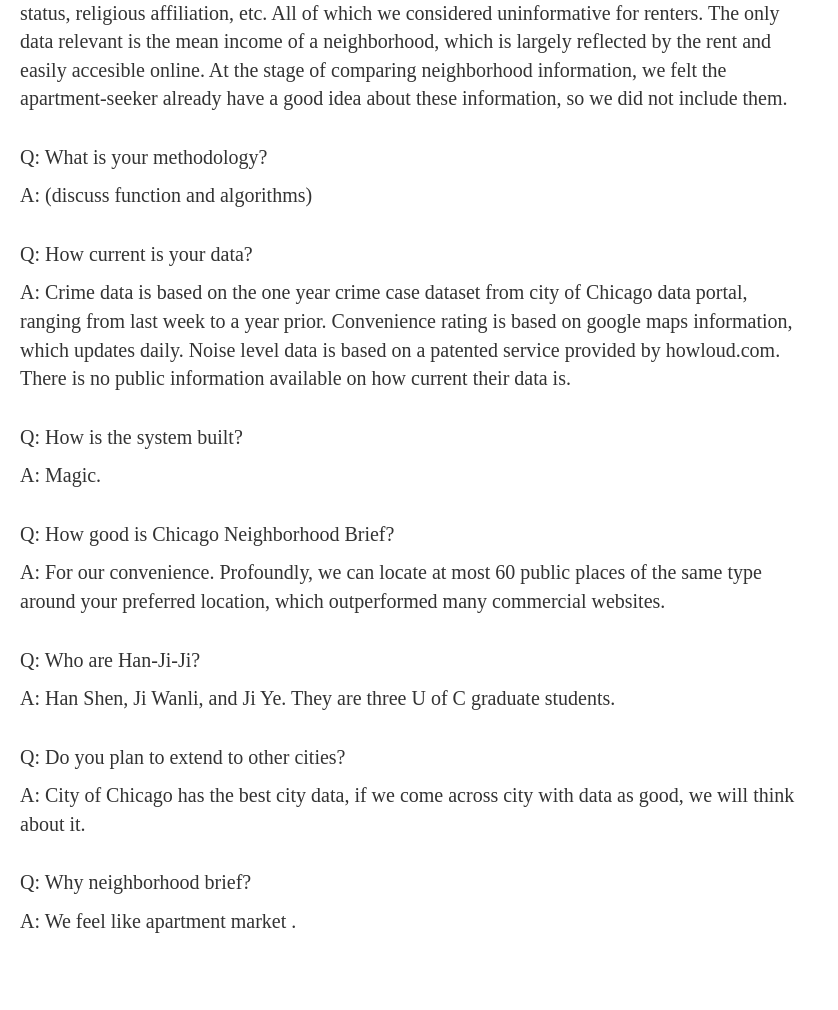
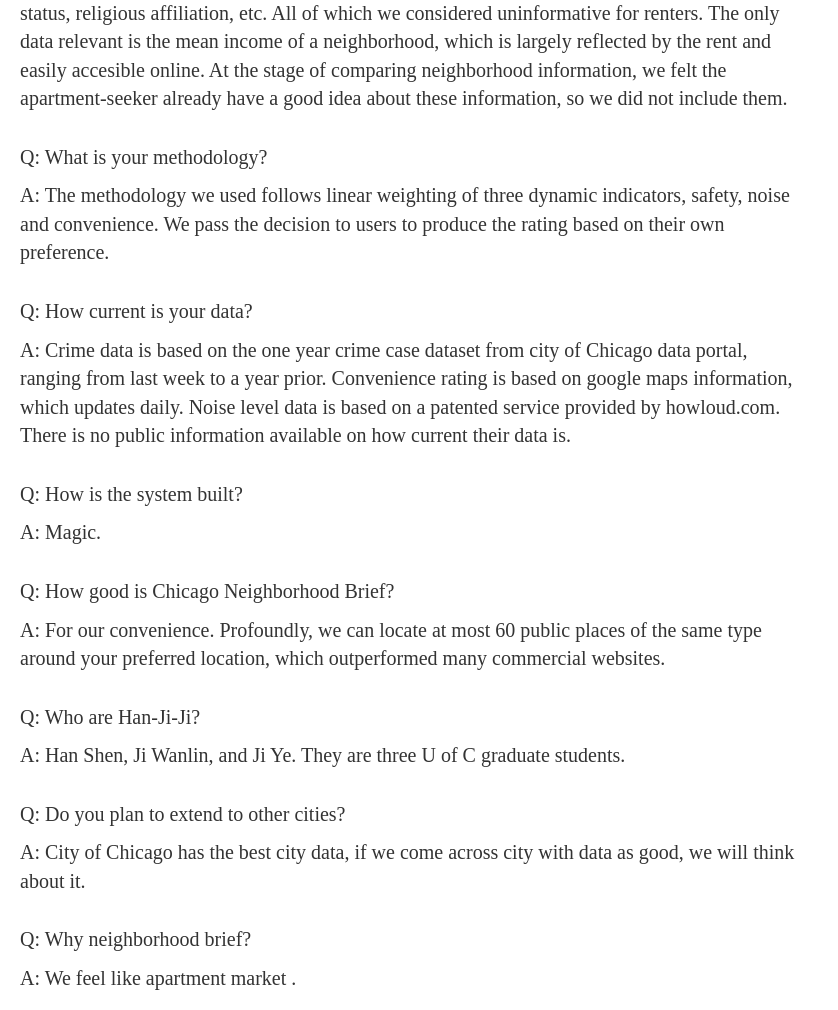
Before and after one commit to EricUC/chicago_neighborhood_report, a Django app: page /city/FAQs/ in a window 1280 px wide. Shown: the part 372-1382 px from the top of the page, without its empty margins (0-838 px from the left). Before the commit the page ends 1305 px from the top, so only its background shows below. Run offline with Django 3.2, Linux system fonts and the light colour scheme; style sheets or scripts are compiled from the project's sources; parts of the project's set-up code (start-up, migrations or seed data) failed here and were passed over; some libraries are stand-ins or nearby versions; some web fonts are replaced.

Commit message:
HTML update

```diff
--- a/city/templates/city/FAQs.html
+++ b/city/templates/city/FAQs.html
@@ -30,8 +30,8 @@
 <p>A: We choose not to include lots of data regarding the neighborhood profiles such as age, marital status, religious affiliation, etc. All of which we considered uninformative for renters. The only data relevant is the mean income of a neighborhood, which is largely reflected by the rent and easily accesible online. At the stage of comparing neighborhood information, we felt the apartment-seeker already have a good idea about these information, so we did not include them.
 </p><br>
 <p>Q: What is your methodology?</p>
-<p>A: (discuss function and algorithms)</p>
-<br>
+<p>A: The methodology we used follows linear weighting of three dynamic indicators, safety, noise and convenience. We pass the decision to users to produce the rating based on their own preference.
+</p><br>
 <p>Q: How current is your data?</p>
 <p>A: Crime data is based on the one year crime case dataset from city of Chicago data portal, ranging from last week to a year prior. Convenience rating is based on google maps information, which updates daily. Noise level data is based on a patented service provided by howloud.com. There is no public information available on how current their data is.
 </p><br>
@@ -42,7 +42,7 @@
 <p>A: For our convenience. Profoundly, we can locate at most 60 public places of the same type around your preferred location, which outperformed many commercial websites.
 </p><br>
 <p>Q: Who are Han-Ji-Ji?</p>
-<p>A: Han Shen, Ji Wanli, and Ji Ye. They are three U of C graduate students.</p>
+<p>A: Han Shen, Ji Wanlin, and Ji Ye. They are three U of C graduate students.</p>
 <br>
 <p>Q: Do you plan to extend to other cities?</p>
 <p>A: City of Chicago has the best city data, if we come across city with data as good, we will think about it.</p>
--- a/city/templates/city/index.html
+++ b/city/templates/city/index.html
@@ -74,10 +74,6 @@
           <h1>Welcome! Please search on the left.</h1>
         </div>
         <div class="single-graph graph" style="display: none">
-<!-- if no function implemented, delete this summary line below-->
-          <!-- <div style="max-width:600px; word-wrap:break-word;"><<p class="summary">
-            This area is <span class="single-summary-crime-safe-not-safe">(safe/not safe)</span>,
-            (convenient/inconvenient), with (low/moderate/high) noise level<p></div> -->
           <br>
           <e class="summary">I. Crime</e>
           <div style="max-width:600px; word-wrap:break-word;">
@@ -106,7 +102,6 @@
           <p class="summary"><span class="multi-summary-safe-place"></span>'s neighborhood is the safest. <span class="multi-summary-safe-place"></span> has the lowest residential crime rate.</p>
           <div id="multi-graph" style="width: 600px; height: 400px;">
           </div>
-<!-- 这里需要一个自动生成文本的function, 比较用户所给的地址中，哪个最安静 -->
           <h4><span class="multi-summary-noise-place"></span> has the lowest noise-level.</h4>
           <div id="multi-noise-graph" style="width: 600px; height: 400px;">
           </div>
```
